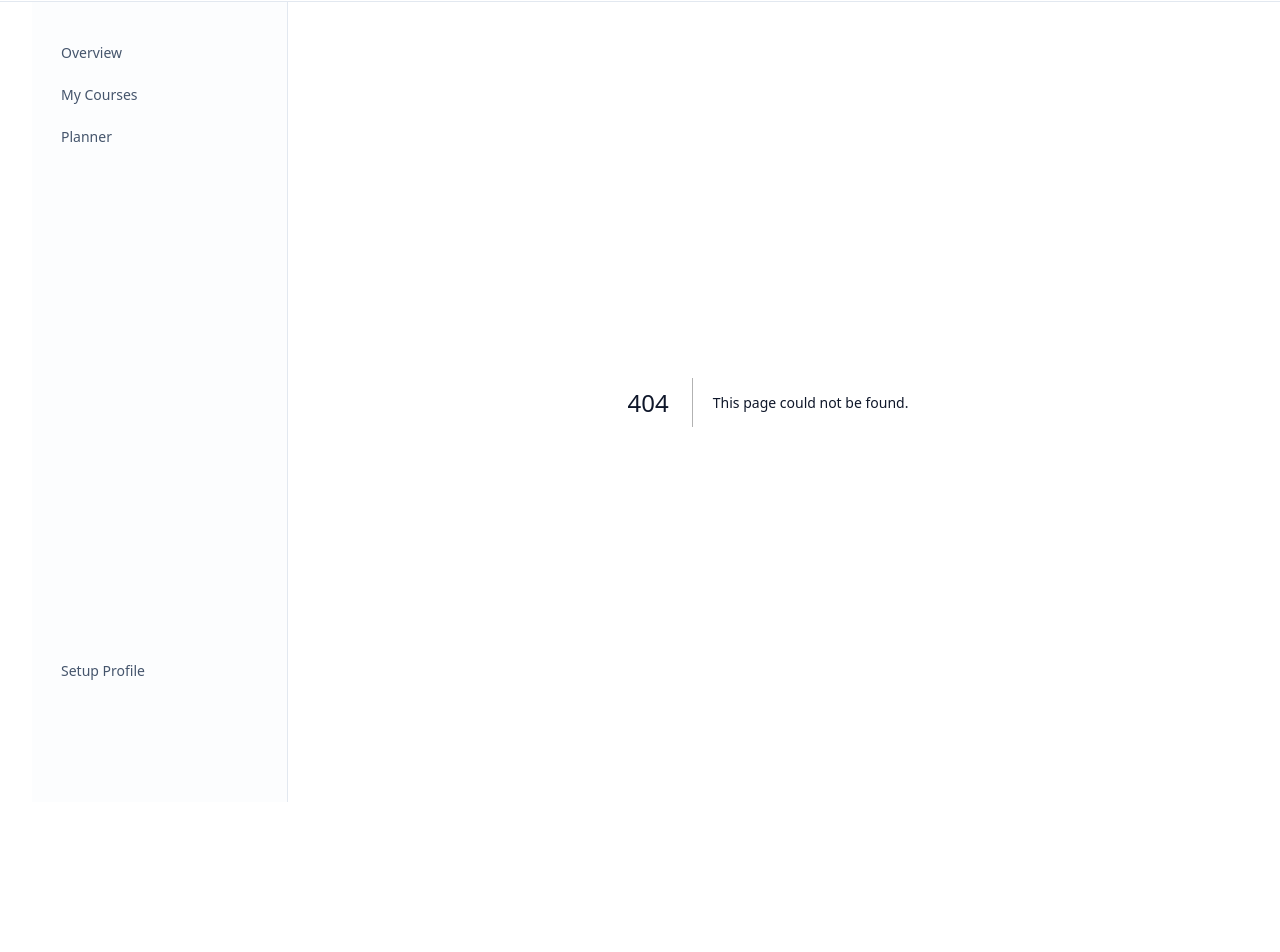
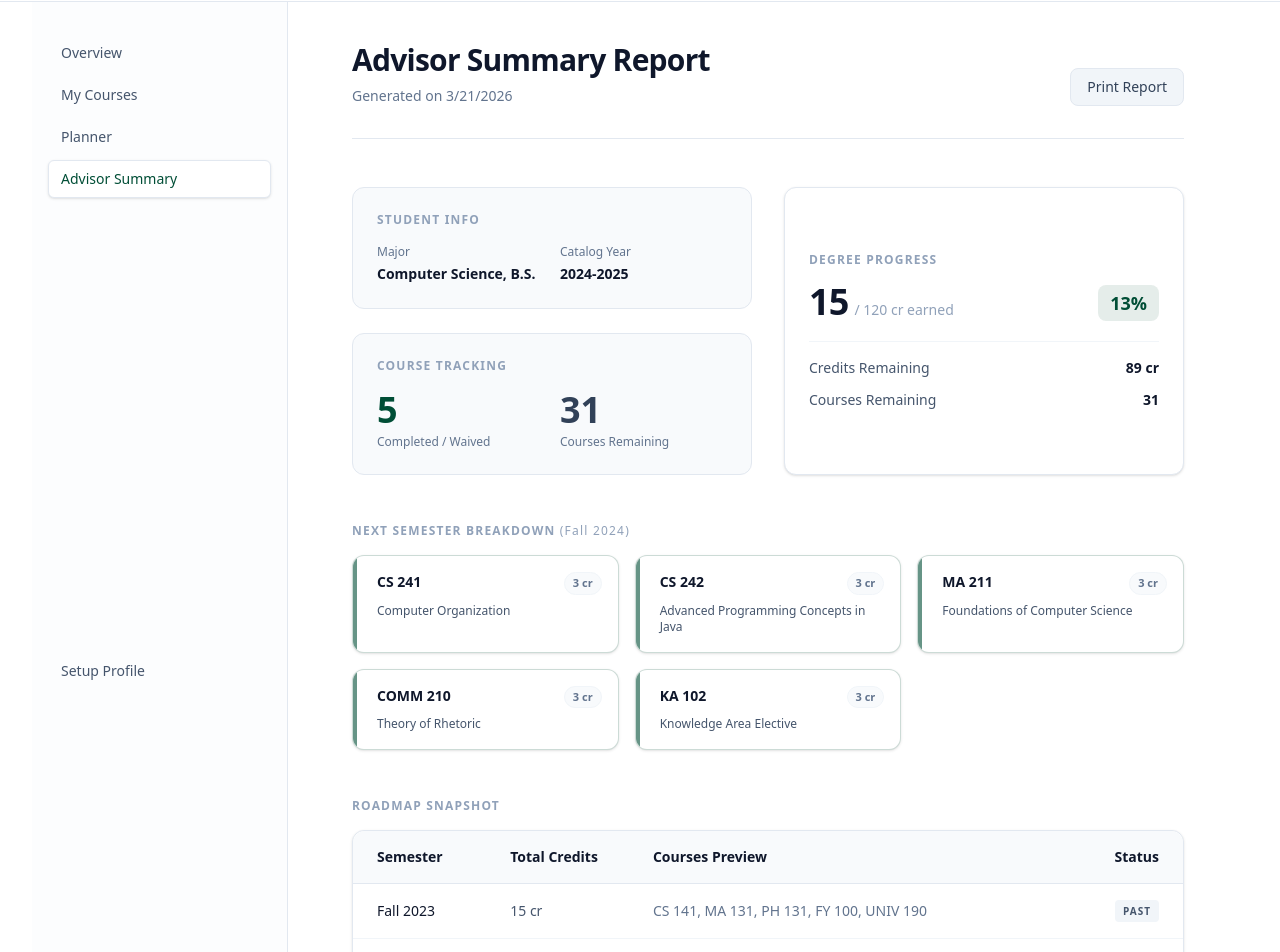
Before and after one commit to 12asim/clarkson-degree-planner, a Next.js app: page /advisor-summary in a window 1280 px wide. Before the commit this address had no page. Shown: the part 63-1015 px from the top of the page. Before the commit the page ends 865 px from the top, so only its background shows below. Built offline with nearby package versions, Linux system fonts and the light colour scheme.

Commit message:
Add advisor summary page

```diff
--- /dev/null
+++ b/src/app/advisor-summary/page.tsx
@@ -0,0 +1,198 @@
+"use client";
+
+import React, { useEffect, useState } from 'react';
+import { CS_ROADMAP_TEMPLATE, CourseState, Course, Semester } from '@/data/roadmap';
+import { buildRoadmap, StudentProfile } from '@/utils/planner';
+
+export default function AdvisorSummaryPage() {
+  const [mounted, setMounted] = useState(false);
+  const [studentInfo, setStudentInfo] = useState<StudentProfile>({
+    major: "Computer Science, B.S.",
+    catalogYear: "2024-2025",
+    completed: ["CS 141", "MA 131", "PH 131", "UNIV 190"],
+    waived: ["FY 100"]
+  });
+
+  useEffect(() => {
+    const saved = localStorage.getItem('student-profile');
+    if (saved) {
+      try {
+        const data = JSON.parse(saved);
+
+        let majorFormatted = "Computer Science, B.S.";
+        if (data.major === 'se') majorFormatted = "Software Engineering, B.S.";
+        if (data.major === 'ce') majorFormatted = "Computer Engineering, B.S.";
+        if (data.major === 'ds') majorFormatted = "Data Science, B.S.";
+
+        let catalogFormatted = "2024-2025";
+        if (data.catalogYear === '23-24') catalogFormatted = "2023-2024";
+        if (data.catalogYear === '22-23') catalogFormatted = "2022-2023";
+
+        setStudentInfo({
+          major: majorFormatted,
+          catalogYear: catalogFormatted,
+          completed: data.completed || [],
+          waived: data.waived || [],
+        });
+      } catch (e) {
+        // use defaults
+      }
+    }
+    setMounted(true);
+  }, []);
+
+  if (!mounted) return <div className="p-8 text-center text-slate-500">Loading summary...</div>;
+
+  const {
+    roadmap: finalRoadmap,
+    creditsCompleted,
+    creditsRemaining,
+    totalRequired,
+    remainingCoursesCount,
+    recommendedCourses,
+    nextSemester
+  } = buildRoadmap(studentInfo, CS_ROADMAP_TEMPLATE);
+
+  const completionPercentage = Math.round((creditsCompleted / totalRequired) * 100) || 0;
+  // Unique completed courses count
+  const allCompletedCodes = new Set([...studentInfo.completed, ...studentInfo.waived]);
+  const completedCoursesCount = allCompletedCodes.size;
+
+  return (
+    <div className="px-8 py-10 w-full max-w-4xl mx-auto space-y-12">
+      <header className="border-b border-slate-200 pb-8 flex items-end justify-between">
+        <div>
+          <h1 className="text-3xl font-semibold tracking-tight text-slate-900 mb-2">
+            Advisor Summary Report
+          </h1>
+          <p className="text-sm text-slate-500">
+            Generated on {new Date().toLocaleDateString()}
+          </p>
+        </div>
+        <button className="px-4 py-2 bg-slate-100 hover:bg-slate-200 text-slate-700 text-sm font-medium rounded-lg transition-colors border border-slate-200 flex items-center gap-2" onClick={() => window.print()}>
+          Print Report
+        </button>
+      </header>
+
+      {/* 1. Student Summary & Course Counts */}
+      <section className="grid grid-cols-1 md:grid-cols-2 gap-8">
+        <div className="space-y-6">
+          <div className="bg-slate-50 border border-slate-200 rounded-xl p-6">
+            <h2 className="text-xs font-bold text-slate-400 uppercase tracking-widest mb-4">Student Info</h2>
+            <div className="grid grid-cols-2 gap-4">
+              <div>
+                <span className="block text-xs text-slate-500 mb-1">Major</span>
+                <span className="block text-sm font-semibold text-slate-900">{studentInfo.major}</span>
+              </div>
+              <div>
+                <span className="block text-xs text-slate-500 mb-1">Catalog Year</span>
+                <span className="block text-sm font-semibold text-slate-900">{studentInfo.catalogYear}</span>
+              </div>
+            </div>
+          </div>
+
+          <div className="bg-slate-50 border border-slate-200 rounded-xl p-6">
+            <h2 className="text-xs font-bold text-slate-400 uppercase tracking-widest mb-4">Course Tracking</h2>
+            <div className="grid grid-cols-2 gap-4">
+              <div>
+                <span className="block text-4xl font-semibold text-[#004e36]">{completedCoursesCount}</span>
+                <span className="block text-xs text-slate-500 mt-1">Completed / Waived</span>
+              </div>
+              <div>
+                <span className="block text-4xl font-semibold text-slate-700">{remainingCoursesCount}</span>
+                <span className="block text-xs text-slate-500 mt-1">Courses Remaining</span>
+              </div>
+            </div>
+          </div>
+        </div>
+
+        {/* 2 & 3. Progress / Remaining Summary */}
+        <div className="bg-white border border-slate-200 rounded-xl p-6 flex flex-col justify-center shadow-sm">
+          <h2 className="text-xs font-bold text-slate-400 uppercase tracking-widest mb-4">Degree Progress</h2>
+          <div className="flex items-end justify-between mb-4 border-b border-slate-100 pb-5">
+            <div>
+              <span className="text-4xl font-semibold text-slate-900 tracking-tight leading-none">{creditsCompleted}</span>
+              <span className="text-sm font-medium text-slate-400 ml-1.5">/ {totalRequired} cr earned</span>
+            </div>
+            <span className="text-lg font-bold text-[#004e36] bg-[#004e36]/10 px-3 py-1 rounded-lg">
+              {completionPercentage}%
+            </span>
+          </div>
+          <div className="space-y-3">
+            <div className="flex justify-between items-center text-sm">
+              <span className="text-slate-600">Credits Remaining</span>
+              <span className="font-semibold text-slate-900">{creditsRemaining} cr</span>
+            </div>
+            <div className="flex justify-between items-center text-sm">
+              <span className="text-slate-600">Courses Remaining</span>
+              <span className="font-semibold text-slate-900">{remainingCoursesCount}</span>
+            </div>
+          </div>
+        </div>
+      </section>
+
+      {/* 4. Recommended Next Semester */}
+      <section>
+        <h2 className="text-xs font-bold text-slate-400 uppercase tracking-widest mb-4">
+          Next Semester Breakdown {nextSemester && <span className="lowercase normal-case font-normal">({nextSemester.season} {nextSemester.year})</span>}
+        </h2>
+        {recommendedCourses.length > 0 ? (
+          <div className="grid grid-cols-1 sm:grid-cols-2 lg:grid-cols-3 gap-4">
+            {recommendedCourses.map(c => (
+              <div key={c.code} className="bg-white border border-[#004e36]/20 p-4 rounded-xl shadow-sm flex flex-col gap-2 relative overflow-hidden group">
+                <div className="absolute top-0 left-0 w-1 h-full bg-[#004e36]/60"></div>
+                <div className="flex items-start justify-between pl-2">
+                  <span className="font-semibold text-slate-900 text-sm">{c.code}</span>
+                  <span className="text-[11px] font-semibold text-slate-500 bg-slate-50 border border-slate-100 px-2 py-0.5 rounded-full">{c.credits} cr</span>
+                </div>
+                <span className="text-xs text-slate-600 leading-snug pl-2">{c.title}</span>
+              </div>
+            ))}
+          </div>
+        ) : (
+          <div className="bg-slate-50 border border-slate-200 p-5 rounded-xl text-sm text-slate-500 italic">
+            No recommended courses found.
+          </div>
+        )}
+      </section>
+
+      {/* 5. Simple Roadmap Snapshot */}
+      <section>
+        <h2 className="text-xs font-bold text-slate-400 uppercase tracking-widest mb-4">Roadmap Snapshot</h2>
+        <div className="bg-white border border-slate-200 rounded-xl overflow-x-auto shadow-sm">
+          <table className="min-w-full text-left text-sm whitespace-nowrap">
+            <thead className="bg-slate-50 border-b border-slate-200">
+              <tr>
+                <th className="px-6 py-4 font-semibold text-slate-900 rounded-tl-xl">Semester</th>
+                <th className="px-6 py-4 font-semibold text-slate-900">Total Credits</th>
+                <th className="px-6 py-4 font-semibold text-slate-900">Courses Preview</th>
+                <th className="px-6 py-4 font-semibold text-slate-900 text-right rounded-tr-xl">Status</th>
+              </tr>
+            </thead>
+            <tbody className="divide-y divide-slate-100">
+              {finalRoadmap.map((sem, index) => {
+                const totalCr = sem.courses.reduce((acc, c) => acc + c.credits, 0);
+                const coursesPreview = sem.courses.map(c => c.code).join(', ');
+
+                return (
+                  <tr key={sem.id} className="hover:bg-slate-50/50 transition-colors">
+                    <td className="px-6 py-4 font-medium text-slate-900">{sem.season} {sem.year}</td>
+                    <td className="px-6 py-4 text-slate-600">{totalCr} cr</td>
+                    <td className="px-6 py-4 text-slate-500 truncate max-w-[200px] sm:max-w-xs xl:max-w-md" title={coursesPreview}>
+                      {coursesPreview}
+                    </td>
+                    <td className="px-6 py-4 text-right">
+                      {sem.status === 'past' && <span className="inline-flex items-center px-2 py-1 rounded text-[10px] font-bold uppercase tracking-widest bg-slate-100 text-slate-600">Past</span>}
+                      {sem.status === 'current' && <span className="inline-flex items-center px-2 py-1 rounded text-[10px] font-bold uppercase tracking-widest bg-[#004e36]/10 text-[#004e36]">Current</span>}
+                      {sem.status === 'future' && <span className="inline-flex items-center px-2 py-1 rounded text-[10px] font-bold uppercase tracking-widest bg-amber-100 text-amber-800">Future</span>}
+                    </td>
+                  </tr>
+                );
+              })}
+            </tbody>
+          </table>
+        </div>
+      </section>
+    </div>
+  );
+}
--- a/src/components/layout/Sidebar.tsx
+++ b/src/components/layout/Sidebar.tsx
@@ -10,6 +10,7 @@ export default function Sidebar() {
     { name: "Overview", href: "/" },
     { name: "My Courses", href: "/courses" },
     { name: "Planner", href: "/roadmap" },
+    { name: "Advisor Summary", href: "/advisor-summary" },
   ];
 
   const bottomNavItems = [
```
